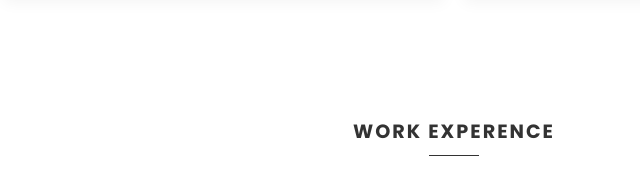
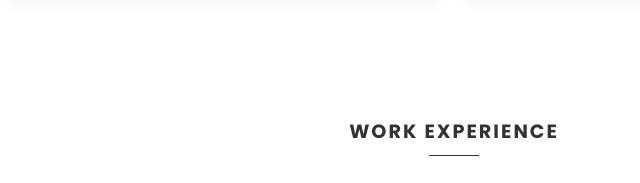
Before and after one commit to RodrigoSendinoSanz/rodrigosendinosanz.github.io, a plain HTML site: page index.html in a window 1280 px wide. Shown: the part 4396-4579 px from the top of the page, 336-976 px from the left. Drawn offline with Linux system fonts and the light colour scheme.

Commit message:
Update index.html

```diff
--- a/index.html
+++ b/index.html
@@ -353,7 +353,7 @@
         <!-- Work experence -->
         <section class="about adjust" id="about">
           <div class="title">
-            <h2>Work Experence</h2>
+            <h2>Work Experience</h2>
           </div>
           <div class="content">
             <div class="textBox">
```
